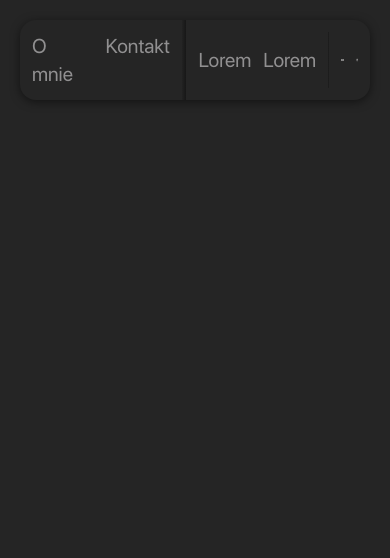
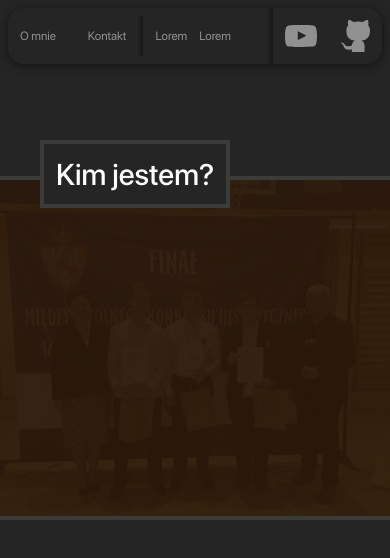
Before and after one commit to JakubOlejnik2007/homepage-rebuild, a website: page src/public/index.html in a window 390 px wide. Drawn offline with Linux system fonts and the light colour scheme.

Commit message:
Added base for orange section

```diff
--- a/src/input.css
+++ b/src/input.css
@@ -7,6 +7,11 @@
     src: url("./fonts/sfpro/SFPRODISPLAYREGULAR.OTF");
 }
 
+@font-face {
+    font-family: "SFProMedium";
+    src: url("./fonts/sfpro/SFPRODISPLAYMEDIUM.OTF");
+}
+
 body {
     font-family: SFProRegular;
 }
--- a/src/public/index.html
+++ b/src/public/index.html
@@ -1,5 +1,5 @@
 <!DOCTYPE html>
-<html lang="pl">
+<html lang="pl" class="">
 
 <head>
     <meta charset="UTF-8">
@@ -10,7 +10,7 @@
 
 <body class="bg-my_black">
     <header
-        class="m-5 shadow-[0_2px_10px_0px_rgba(0,0,0,0.5)] flex justify-between items-center text-nav_font text-xl rounded-2xl">
+        class="m-2 text-xs md:text-xl md:m-5 shadow-[0_2px_10px_0px_rgba(0,0,0,0.5)] flex justify-between items-center text-nav_font rounded-2xl">
         <div class="flex">
             <nav class="flex gap-8 m-3 self-stretch">
                 <a href="http://">O mnie</a>
@@ -28,7 +28,7 @@
 
         <div class="ml-auto flex">
             <div class="w-[5px] self-stretch bg-gradient-to-r from-[#222] to-[#171717]"></div>
-            <div class="flex gap-3 items-center m-3">
+            <div class="flex gap-6 items-center m-3">
                 <a href="https://www.youtube.com/@tenco2137" target="_blank"><img src="youtube.svg" class="w-8"
                         alt="YouTube"></a>
                 <a href="https://github.com/JakubOlejnik2007" target="_blank"><img src="github.svg" class="h-8"
@@ -36,6 +36,21 @@
             </div>
         </div>
     </header>
+    <main class="mt-28">
+        <section
+            class="relative bg-[url('./img/about_me_bg.jpg')] border-y-4 border-border bg-no-repeat bg-center bg-cover">
+            <div class="absolute inset-0 bg-my_brown/95 z-0"></div>
+            <div class="relative z-10">
+                <h2
+                    class="absolute text-3xl font-[SFProMedium] text-header bg-my_black w-fit p-3  border-4 border-border -top-10 left-10 md:left-20">
+                    Kim
+                    jestem?</h1>
+                    <br><br><br><br><br><br><br><br><br><br><br><br><br><br>
+
+            </div>
+        </section>
+
+    </main>
 </body>
 
 </html>
--- a/tailwind.config.js
+++ b/tailwind.config.js
@@ -8,9 +8,11 @@ module.exports = {
       "text_on_orange": "rgba(246,255,255,0.77)",
       "text_on_gray": "#afb5b5",
       "my_white": "#c9ccc8",
-      "my_orange": "ff983e",
+      "my_orange": "#ff983e",
       "my_black": "#252525",
-      "my_brown": "2b190a",
+      "my_brown": "#2b190a",
+      "border": "#3b3b3a",
+      "header": "#fdfdfd",
     }
   },
   plugins: [],
```
Also changed, not shown: src/public/img/about_me_bg.jpg (added), src/public/main.css.
